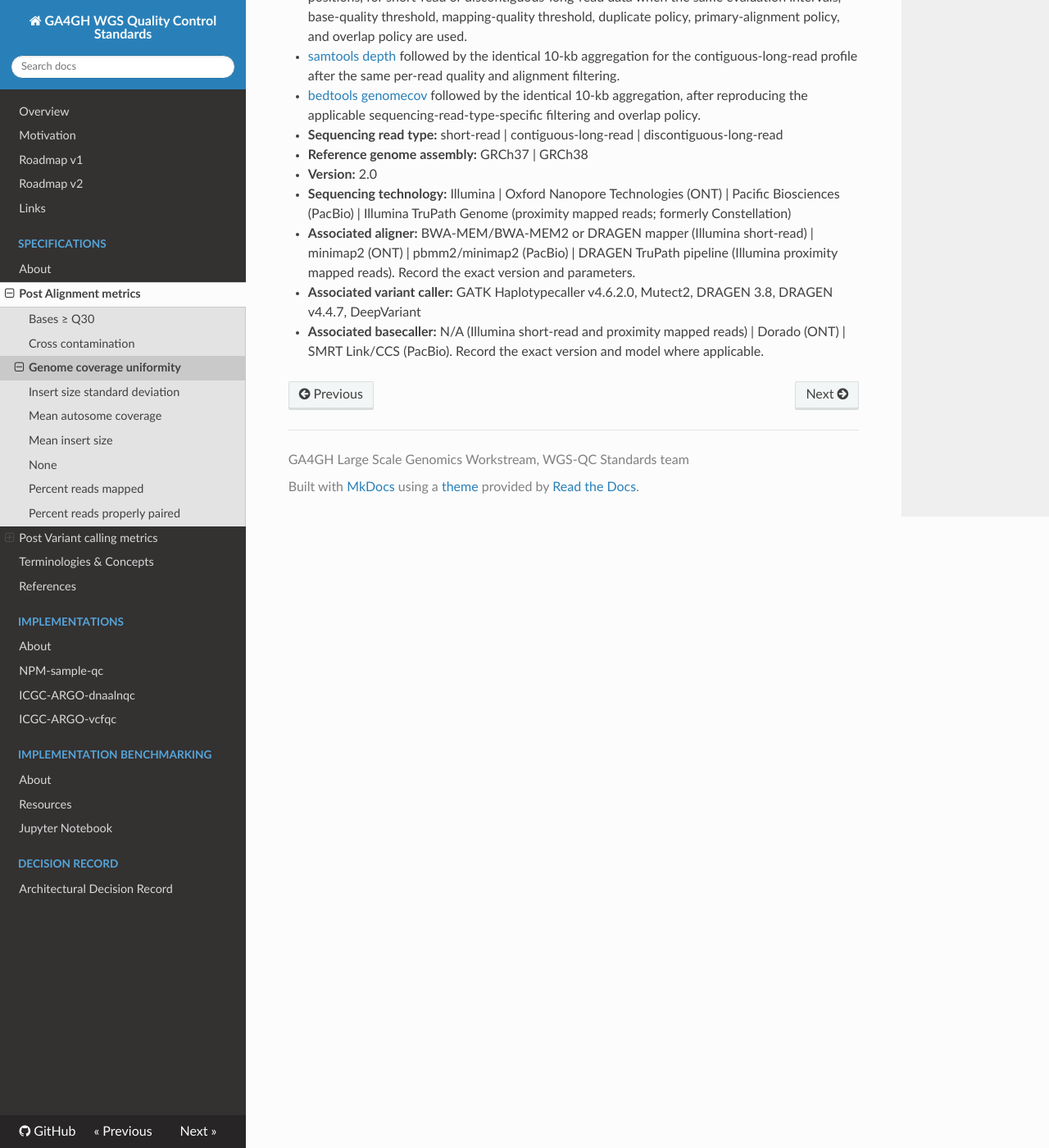
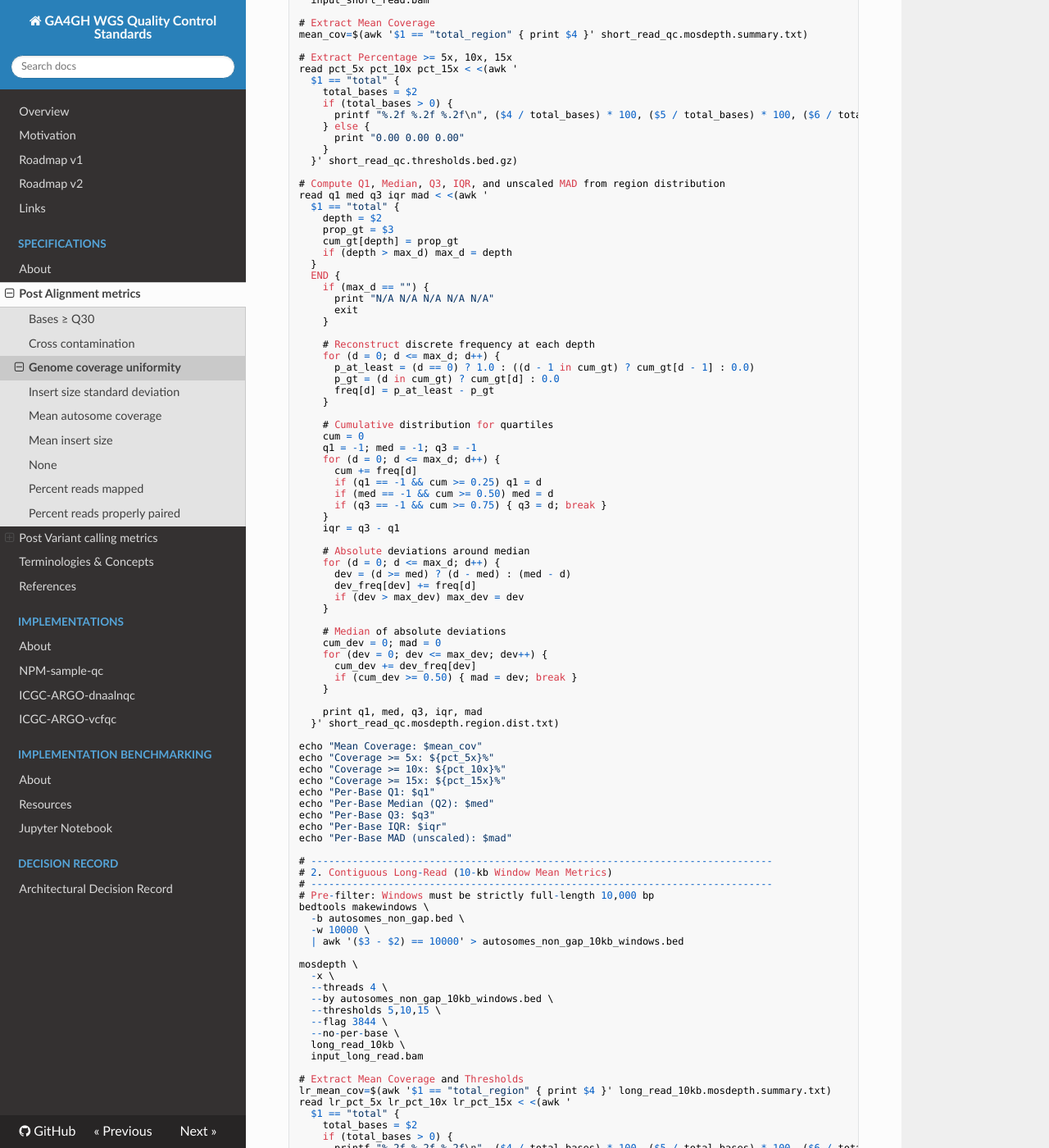
Before and after one commit to ga4gh/quality-control-wgs, an MkDocs documentation site: the page built from docs/metrics_definitions/genome-coverage-uniformity.md, in a window 1280 px wide and 1400 px high, scrolled down 1670 px. Shown: the whole window at 82% size. Built offline with MkDocs 1.6.1, drawn with Linux system fonts in a browser that asks for light colours; nearby versions of some CDN libraries; some of the changed text lies outside the part shown.

Commit message:
update genome coverage uniformity dev version awaiting further input/feedback

````diff
--- a/docs/metrics_definitions/genome-coverage-uniformity.md
+++ b/docs/metrics_definitions/genome-coverage-uniformity.md
@@ -13,6 +13,162 @@
   - replace this line to implementation detaion details:? For short paired-end read and discontiguous-long-read data, overlapping paired bases are resolved natively by mosdepth without double counting; also exclude **supplementary alignments** (0x800), --flag 3844 is explicitly specified.
   - high quality reads - reads passing the sequencing instrument/vendor quality filter / instrument-filter-passing reads where such a filter exists; SAM flag 0x200 not set. For contiguous-long reads quality thresholds using read-level tags (qs for ONT, rq for PacBio).
   - if exclude supplementary (0x800) reads then   $1796 + 2048 = \mathbf{3844}$ (or $\mathbf{3852}$ also excluding 0x8 unmapped mate, though 0x4 covers the read itself).
+
+```
+# ------------------------------------------------------------------------------
+# 1. Short-Read & Discontiguous Long-Read (Per-Base Metrics)
+# ------------------------------------------------------------------------------
+mosdepth \
+  --threads 4 \
+  --by autosomes_non_gap.bed \
+  --thresholds 5,10,15 \
+  --flag 3844 \
+  --no-per-base \
+  short_read_qc \
+  input_short_read.bam
+
+# Extract Mean Coverage
+mean_cov=$(awk '$1 == "total_region" { print $4 }' short_read_qc.mosdepth.summary.txt)
+
+# Extract Percentage >= 5x, 10x, 15x
+read pct_5x pct_10x pct_15x < <(awk '
+  $1 == "total" {
+    total_bases = $2
+    if (total_bases > 0) {
+      printf "%.2f %.2f %.2f\n", ($4 / total_bases) * 100, ($5 / total_bases) * 100, ($6 / total_bases) * 100
+    } else {
+      print "0.00 0.00 0.00"
+    }
+  }' short_read_qc.thresholds.bed.gz)
+
+# Compute Q1, Median, Q3, IQR, and unscaled MAD from region distribution
+read q1 med q3 iqr mad < <(awk '
+  $1 == "total" {
+    depth = $2
+    prop_gt = $3
+    cum_gt[depth] = prop_gt
+    if (depth > max_d) max_d = depth
+  }
+  END {
+    if (max_d == "") {
+      print "N/A N/A N/A N/A N/A"
+      exit
+    }
+
+    # Reconstruct discrete frequency at each depth
+    for (d = 0; d <= max_d; d++) {
+      p_at_least = (d == 0) ? 1.0 : ((d - 1 in cum_gt) ? cum_gt[d - 1] : 0.0)
+      p_gt = (d in cum_gt) ? cum_gt[d] : 0.0
+      freq[d] = p_at_least - p_gt
+    }
+
+    # Cumulative distribution for quartiles
+    cum = 0
+    q1 = -1; med = -1; q3 = -1
+    for (d = 0; d <= max_d; d++) {
+      cum += freq[d]
+      if (q1 == -1 && cum >= 0.25) q1 = d
+      if (med == -1 && cum >= 0.50) med = d
+      if (q3 == -1 && cum >= 0.75) { q3 = d; break }
+    }
+    iqr = q3 - q1
+
+    # Absolute deviations around median
+    for (d = 0; d <= max_d; d++) {
+      dev = (d >= med) ? (d - med) : (med - d)
+      dev_freq[dev] += freq[d]
+      if (dev > max_dev) max_dev = dev
+    }
+
+    # Median of absolute deviations
+    cum_dev = 0; mad = 0
+    for (dev = 0; dev <= max_dev; dev++) {
+      cum_dev += dev_freq[dev]
+      if (cum_dev >= 0.50) { mad = dev; break }
+    }
+
+    print q1, med, q3, iqr, mad
+  }' short_read_qc.mosdepth.region.dist.txt)
+
+echo "Mean Coverage: $mean_cov"
+echo "Coverage >= 5x: ${pct_5x}%"
+echo "Coverage >= 10x: ${pct_10x}%"
+echo "Coverage >= 15x: ${pct_15x}%"
+echo "Per-Base Q1: $q1"
+echo "Per-Base Median (Q2): $med"
+echo "Per-Base Q3: $q3"
+echo "Per-Base IQR: $iqr"
+echo "Per-Base MAD (unscaled): $mad"
+
+# ------------------------------------------------------------------------------
+# 2. Contiguous Long-Read (10-kb Window Mean Metrics)
+# ------------------------------------------------------------------------------
+# Pre-filter: Windows must be strictly full-length 10,000 bp
+bedtools makewindows \
+  -b autosomes_non_gap.bed \
+  -w 10000 \
+  | awk '($3 - $2) == 10000' > autosomes_non_gap_10kb_windows.bed
+
+mosdepth \
+  -x \
+  --threads 4 \
+  --by autosomes_non_gap_10kb_windows.bed \
+  --thresholds 5,10,15 \
+  --flag 3844 \
+  --no-per-base \
+  long_read_10kb \
+  input_long_read.bam
+
+# Extract Mean Coverage and Thresholds
+lr_mean_cov=$(awk '$1 == "total_region" { print $4 }' long_read_10kb.mosdepth.summary.txt)
+read lr_pct_5x lr_pct_10x lr_pct_15x < <(awk '
+  $1 == "total" {
+    total_bases = $2
+    if (total_bases > 0) {
+      printf "%.2f %.2f %.2f\n", ($4 / total_bases) * 100, ($5 / total_bases) * 100, ($6 / total_bases) * 100
+    } else {
+      print "0.00 0.00 0.00"
+    }
+  }' long_read_10kb.thresholds.bed.gz)
+
+# Compute Q1, Median, Q3, IQR, and unscaled MAD from 10-kb window means
+zcat long_read_10kb.regions.bed.gz \
+  | awk '{ print $4 }' \
+  | sort -g \
+  | awk '
+    {
+      w[NR] = $1
+    }
+    END {
+      if (NR == 0) {
+        print "Q1: N/A\nMedian: N/A\nQ3: N/A\nIQR: N/A\nMAD: N/A"
+        exit
+      }
+
+      q1_i = int(NR * 0.25 + 0.5); if (q1_i < 1) q1_i = 1
+      m_i  = int(NR * 0.50 + 0.5); if (m_i < 1)  m_i = 1
+      q3_i = int(NR * 0.75 + 0.5); if (q3_i < 1) q3_i = 1
+
+      q1  = w[q1_i]
+      med = w[m_i]
+      q3  = w[q3_i]
+      iqr = q3 - q1
+
+      for (i = 1; i <= NR; i++) {
+        dev[i] = (w[i] >= med) ? (w[i] - med) : (med - w[i])
+      }
+
+      n = asort(dev)
+      mad_i = int(n * 0.50 + 0.5); if (mad_i < 1) mad_i = 1
+      mad = dev[mad_i]
+
+      printf "Window Mean Q1: %.2f\n", q1
+      printf "Window Mean Median: %.2f\n", med
+      printf "Window Mean Q3: %.2f\n", q3
+      printf "Window Mean IQR: %.2f\n", iqr
+      printf "Window Mean MAD (unscaled): %.2f\n", mad
+    }'
+```
 - **Type:** Sequencing-read-type-specific: Float for short-read and discontiguous-long-read per-base MAD (eg. 4.00) | Structured numeric summary for contiguous-long-read data (eg. Q1: 27.40; median: 30.10; Q3: 32.60; IQR: 5.20; MAD: 2.10)
 - **Functionally equivalent implementations:**
   - [ICGC-ARGO dnaalnqc](References.md#icgc-argo) for the short-read or discontiguous-long-read profile when it reproduces the reference implementation's intervals and filtering.
````
Also changed, not shown: other parts of docs/metrics_definitions/genome-coverage-uniformity.md (+1 -1 lines).
